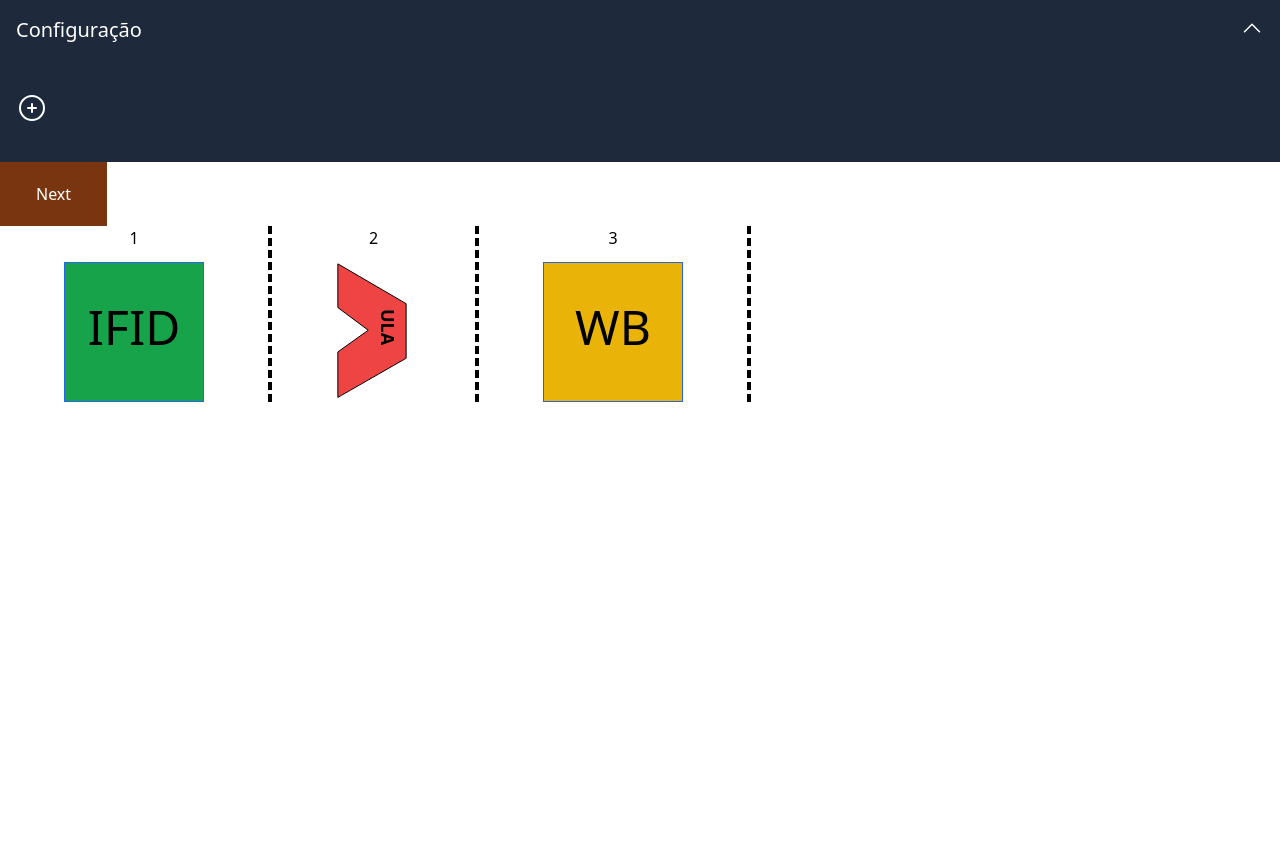
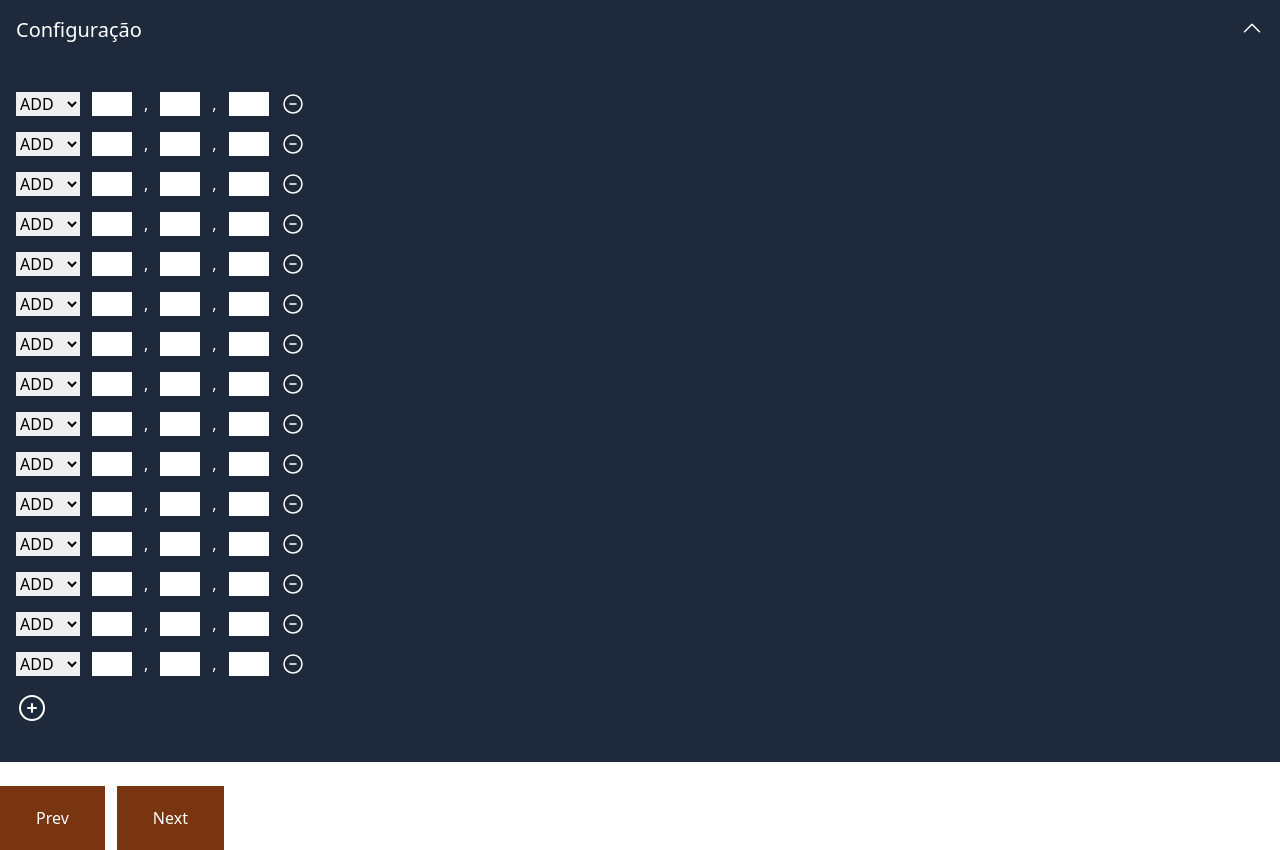
Before and after one commit to santiagopedro1/arq2Sim, a Nuxt app: page / in a window 1280 px wide. Both pictures are taken after a click on the button "Configuração". Before the commit the page ends 800 px from the top, so only its background shows below. Built offline with nearby package versions, Linux system fonts and the light colour scheme.

Commit message:
Estilo novo dos componentes e deslocamento deles com base na instrução

```diff
--- a/components/ifid.vue
+++ b/components/ifid.vue
@@ -1,24 +1,8 @@
 <template>
-    <svg
-        xmlns="http://www.w3.org/2000/svg"
-        width="140"
-        height="140"
+    <div
+        class="flex flex-col items-center justify-center border-2 border-black"
     >
-        <g>
-            <rect
-                width="140"
-                height="140"
-                class="fill-green-600 stroke-blue-600 stroke-2"
-            />
-            <text
-                x="50%"
-                y="50%"
-                dominant-baseline="middle"
-                text-anchor="middle"
-                class="font-medium text-5xl"
-            >
-                IFID
-            </text>
-        </g>
-    </svg>
+        <span class="text-xl font-bold">IF</span>
+        <span class="text-xl font-bold">ID</span>
+    </div>
 </template>
--- a/components/instList.vue
+++ b/components/instList.vue
@@ -1,5 +1,12 @@
 <script setup lang="ts">
+import { MinusCircleIcon } from '@heroicons/vue/24/outline'
+
 const Reg = ref([])
+const instLista = instList()
+
+function removeFromList() {
+    Reg.value.pop()
+}
 </script>
 
 <template>
@@ -30,5 +37,8 @@ const Reg = ref([])
             name="reg2"
             class="w-10"
         />
+        <button @click="removeFromList">
+            <MinusCircleIcon class="h-6 w-6 text-white hover:text-cyan-500" />
+        </button>
     </div>
 </template>
--- a/components/simArea.vue
+++ b/components/simArea.vue
@@ -1,58 +1,48 @@
 <script setup lang="ts">
-let pronto = ref(true)
-let where = ref(0)
-let ok = ref(false)
-
-const instNumb = instNumbr()
-
-function fodafn() {
-    console.log('fodafn')
-}
+let instNumb = instNumbr()
+const whatStep = step()
+const array = arr()
 </script>
 
 <template>
-    <section class="grid-rows-2">
-        <div class="flex">
-            <span
-                v-for="numb in instNumb"
-                class="text-black"
-            >
-                foda
-            </span>
-        </div>
-        <div>
-            <button
-                class="px-9 py-5 bg-amber-900 text-white"
-                :class="{ 'cursor-not-allowed': ok }"
-                :disabled="ok"
-                id="next"
-                @click="fodafn"
-            >
-                Next
-            </button>
-            <div
-                v-if="pronto"
-                class="flex overflow-scroll pb-4"
-            >
-                <div
-                    class="flex gap-3 flex-col items-center hover:bg-slate-400 px-16 border-r-4 border-dashed border-black"
+    <section>
+        <div class="flex flex-row m-3">
+            <ul id="list">
+                <li
+                    v-for="inst in instNumb"
+                    class="flex gap-3 mb-4"
+                    :class="{ hidden: whatStep < inst }"
+                    :id="'inst' + inst"
                 >
-                    <p>1</p>
-                    <ifid />
-                </div>
-                <div
-                    class="flex gap-3 flex-col items-center hover:bg-slate-400 px-16 border-r-4 border-dashed border-black"
-                >
-                    <p>2</p>
-                    <ula />
-                </div>
-                <div
-                    class="flex gap-3 flex-col items-center hover:bg-slate-400 px-16 border-r-4 border-dashed border-black"
-                >
-                    <p>3</p>
-                    <wb />
-                </div>
-            </div>
+                    <span class="self-center">{{ inst }}</span>
+                    <div>
+                        <div class="flex gap-4">
+                            <div
+                                v-for="i in array[inst - 1]"
+                                class="w-16 h-16"
+                            ></div>
+                            <div class="flex gap-4">
+                                <ifid
+                                    :size="26"
+                                    class="w-16 h-16"
+                                />
+                                <div class="flex gap-4">
+                                    <ula
+                                        :size="26"
+                                        class="w-16 h-16"
+                                    />
+                                    <div class="flex gap-4">
+                                        <wb
+                                            :size="26"
+                                            class="w-16 h-16"
+                                        />
+                                    </div>
+                                </div>
+                            </div>
+                        </div>
+                    </div>
+                </li>
+            </ul>
         </div>
     </section>
 </template>
--- a/components/ula.vue
+++ b/components/ula.vue
@@ -1,22 +1,7 @@
 <template>
-    <svg
-        width="75"
-        height="140"
+    <div
+        class="flex flex-col items-center justify-center border-2 border-black"
     >
-        <g>
-            <path
-                class="fill-red-500 stroke-1 stroke-black"
-                style="stroke-linecap: round; stroke-linejoin: round"
-                d="M 1.8664786,135.13349 V 89.935713 L 32.223559,68.227592 1.8664786,45.573409 V 1.8664138 L 70.133492,41.667511 v 54.59995 c 0,0 -50.942098,29.207979 -67.7627687,38.851049"
-            />
-            <text
-                class="fill-black font-semibold text-lg"
-                transform="rotate(90)"
-                x="47"
-                y="-45"
-            >
-                ULA
-            </text>
-        </g>
-    </svg>
+        <span class="text-xl font-bold">ULA</span>
+    </div>
 </template>
--- a/components/wb.vue
+++ b/components/wb.vue
@@ -1,24 +1,7 @@
 <template>
-    <svg
-        xmlns="http://www.w3.org/2000/svg"
-        width="140"
-        height="140"
+    <div
+        class="flex flex-col items-center justify-center border-2 border-black"
     >
-        <g>
-            <rect
-                width="140"
-                height="140"
-                class="fill-yellow-500 stroke-blue-600 stroke-2"
-            />
-            <text
-                x="50%"
-                y="50%"
-                dominant-baseline="middle"
-                text-anchor="middle"
-                class="font-medium text-5xl text-white"
-            >
-                WB
-            </text>
-        </g>
-    </svg>
+        <span class="text-xl font-bold">WB</span>
+    </div>
 </template>
--- a/composables/store.ts
+++ b/composables/store.ts
@@ -1,5 +1,9 @@
 export const instNumbr = () => {
     return useState('instNumb', () => ref(0))
+}
+
+export const arr = () => {
+    return useState('arr', () => ref(new Array()))
 }
 
 export const isPipeline = () => {
@@ -9,3 +13,7 @@ export const isPipeline = () => {
 export const instList = () => {
     return useState('instList', () => ref([]))
 }
+
+export const step = () => {
+    return useState('step', () => ref(0))
+}
--- a/pages/index.vue
+++ b/pages/index.vue
@@ -1,8 +1,31 @@
 <script setup lang="ts">
 const instNumb = instNumbr()
+const whatStep = step()
+const array = arr()
+
+let ok = ref(false)
+
+instNumb.value = 15
+
+array.value = new Array()
+for (let i = 0; i < instNumb.value; i++) {
+    array.value.push(new Array(i))
+}
+
+function nextStep() {
+    whatStep.value++
+}
+
+function prevStep() {
+    whatStep.value--
+}
 
 function addInst() {
     instNumb.value++
+    array.value = new Array()
+    for (let i = 0; i < instNumb.value; i++) {
+        array.value.push(new Array(i))
+    }
 }
 </script>
 
@@ -52,5 +75,25 @@ function addInst() {
             </transition>
         </Disclosure>
         <SimArea />
+        <div class="flex gap-3">
+            <button
+                class="px-9 py-5 bg-amber-900 text-white"
+                :class="{ 'cursor-not-allowed': ok }"
+                :disabled="ok"
+                id="next"
+                @click="prevStep"
+            >
+                Prev
+            </button>
+            <button
+                class="px-9 py-5 bg-amber-900 text-white"
+                :class="{ 'cursor-not-allowed': ok }"
+                :disabled="ok"
+                id="next"
+                @click="nextStep"
+            >
+                Next
+            </button>
+        </div>
     </div>
 </template>
--- a/plugins/ui.ts
+++ b/plugins/ui.ts
@@ -1,5 +1,9 @@
 import { Disclosure, DisclosureButton, DisclosurePanel } from '@headlessui/vue'
-import { ChevronDownIcon, PlusCircleIcon } from '@heroicons/vue/24/outline'
+import {
+    ChevronDownIcon,
+    PlusCircleIcon,
+    MinusCircleIcon
+} from '@heroicons/vue/24/outline'
 
 export default defineNuxtPlugin(nuxtApp => {
     nuxtApp.vueApp.component('Disclosure', Disclosure)
@@ -8,4 +12,5 @@ export default defineNuxtPlugin(nuxtApp => {
 
     nuxtApp.vueApp.component('ChevronDownIcon', ChevronDownIcon)
     nuxtApp.vueApp.component('PlusCircleIcon', PlusCircleIcon)
+    nuxtApp.vueApp.component('MinusCircleIcon', MinusCircleIcon)
 })
```
